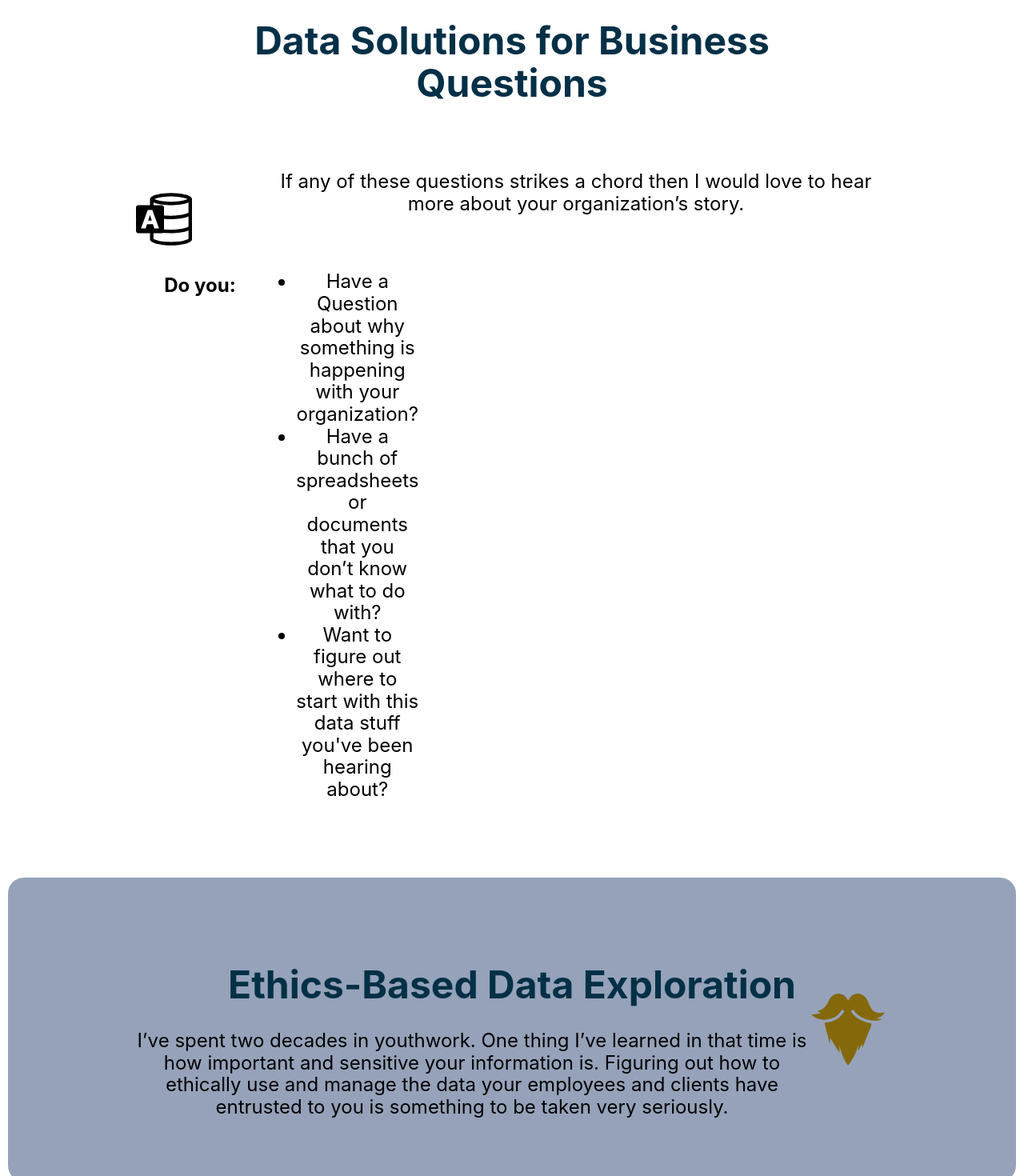
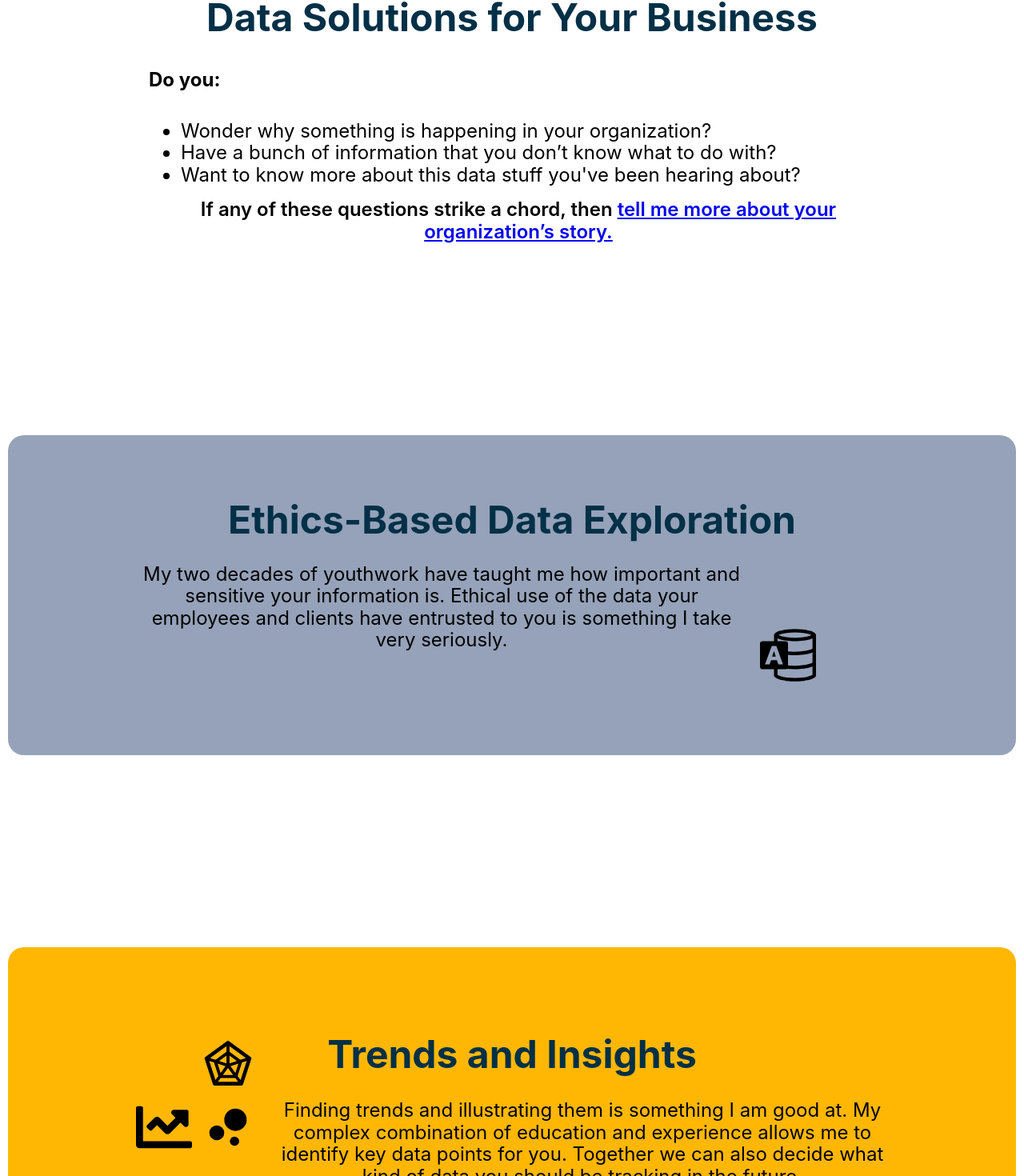
Before and after one commit to JeremyKlassen/PortfolioWebsite, a React (Vite) app: page / in a window 1280 px wide. Shown: the part 548-2018 px from the top of the page at 80% size. Built offline with nearby package versions, Linux system fonts and the light colour scheme; some icons are missing.

Commit message:
Updated some Landing Page styling, and fixed typescript errors.

```diff
--- a/src/App.tsx
+++ b/src/App.tsx
@@ -4,12 +4,19 @@ import Body from "./components/Body/Body";
 import styles from "./App.module.css";
 import Footer from "./components/Footer/Footer";
 import { Route, Routes } from "react-router-dom";
-import React, { useState } from "react";
+import React, { useState, Dispatch, SetStateAction } from "react";
 
-export const Context = React.createContext({
-  page: "",
-  setPage: (value: string) => {},
-});
+export interface PageContextInterface {
+  page: string;
+  setPage: Dispatch<SetStateAction<string>>;
+}
+
+const defaultState = {
+  page: "Home",
+  setPage: (_page: string) => {},
+} as PageContextInterface;
+
+export const Context = React.createContext(defaultState);
 
 function App() {
   const [page, setPage] = useState("Home");
--- a/src/components/Connect/ContactForm.tsx
+++ b/src/components/Connect/ContactForm.tsx
@@ -3,10 +3,10 @@ import styles from "./ContactForm.module.css";
 const ContactForm = () => {
   return (
     <section className={styles.contactFormContainer} id="contact">
-      <h1>
-        If you would like to get ahold of me, please leave a message and I will
-        get back to you.
-      </h1>
+      <h2>
+        Tell me your story! Leave a message with your Contact information, and I
+        will get back to you soon.
+      </h2>
       <form
         action="https://formsubmit.co/b1155fe82ce3ab72deef1b0dd9c0ee30"
         method="POST"
--- a/src/components/Home/Home.module.css
+++ b/src/components/Home/Home.module.css
@@ -26,29 +26,21 @@ h1 {
 }
 
 .guided {
-  margin-bottom: var(--margin-b);
   margin: 0;
-  padding: 0;
-  margin-top: 10rem;
-  margin-bottom: 10rem;
-}
-
-.background1 {
+  margin-bottom: 15rem;
   background-color: var(--theme-color-7);
-  padding: 1rem;
-  padding-bottom: 2rem;
   border-radius: 20px;
   display: grid;
-  grid-template-columns: repeat(6 1fr);
-  grid-template-rows: 1fr 1fr;
-  margin: 0;
+  grid-template-columns: repeat(6, 1fr);
+  grid-template-rows: 0.5fr 1fr;
 }
 
 .bg1Pic {
-  grid-row: 1/3;
+  grid-row: 2/3;
   grid-column: 6/7;
   align-self: center;
   justify-self: center;
+  margin-left: 1rem;
 }
 
 .bg1P {
@@ -57,8 +49,13 @@ h1 {
 }
 
 .bg1H1 {
+  display: flex;
+  flex-direction: column;
+  justify-content: flex-start;
   grid-row: 1/2;
   grid-column: 1/7;
+  padding: 0;
+  padding-bottom: 1rem;
 }
 
 .background2 {
@@ -88,6 +85,7 @@ h1 {
   grid-column: 1/2;
   align-self: center;
   justify-self: center;
+  margin-right: 1rem;
 }
 
 .background3 {
@@ -112,9 +110,10 @@ h1 {
 .landing {
   padding: 0px;
   margin: 0px;
-  display: grid;
-  grid-template-columns: repeat(6, 1fr);
-  grid-template-rows: 1fr 1fr;
+  display: flex;
+  flex-direction: column;
+  align-items: flex-start;
+  margin-bottom: 10rem;
 }
 
 .dataIconsContainer {
@@ -122,15 +121,40 @@ h1 {
   grid-column: 1/2;
 }
 
-.landing h1 {
-  grid-row: 1/2;
-  grid-column: 1/7;
+.dataIconsContainer ul {
+  display: flex;
+  flex-direction: column;
+  flex-wrap: nowrap;
+  align-items: center;
 }
 
-.landing p {
-  grid-row: 2/3;
-  grid-column: 2/7;
+.landing h1 {
+  padding: 0;
+  padding-bottom: 1rem;
   align-self: center;
+}
+
+.landingContent {
+  display: flex;
+  flex-direction: column;
+  margin-left: 1rem;
+}
+
+.landingContent p {
+  font-weight: 600;
+}
+
+.landingContent h2 {
+  align-self: flex-start;
+}
+
+.landingList {
+  display: flex;
+  flex-direction: column;
+}
+
+.landingList li {
+  align-self: flex-start;
 }
 
 .tableauPlaceholder {
--- a/src/components/Home/Home.tsx
+++ b/src/components/Home/Home.tsx
@@ -2,7 +2,7 @@ import styles from "./Home.module.css";
 import TextPictureRight from "../TextPictureRight/TextPictureRight";
 import jeremy5 from "../../assets/selfies/jeremy5.jpeg";
 import DataIcons from "./DataIcons";
-import { GiBeard } from "react-icons/gi";
+import { HashLink } from "react-router-hash-link";
 import ChartIcons from "./ChartIcons";
 import ContactForm from "../Connect/ContactForm";
 
@@ -10,50 +10,44 @@ const Home = () => {
   return (
     <>
       <section className={styles.landing}>
-        <h1>Data Solutions for Business Questions</h1>
+        <h1>Data Solutions for Your Business</h1>
+        <div className={styles.landingContent}>
           <h2>Do you: </h2>
-        <ul>
+          <ul className={styles.landingList}>
+            <li>Wonder why something is happening in your organization?</li>
             <li>
-            Have a Question about why something is happening with your
-            organization?
+              Have a bunch of information that you don’t know what to do with?
             </li>
             <li>
-            Have a bunch of spreadsheets or documents that you don’t know what
-            to do with?
-          </li>
-          <li>
-            Want to figure out where to start with this data stuff you've been
-            hearing about?
+              Want to know more about this data stuff you've been hearing about?
             </li>
           </ul>
           <p>
-          If any of these questions strikes a chord then I would love to hear
-          more about your organization’s story.
+            If any of these questions strike a chord, then{" "}
+            <HashLink smooth to={"/Home#contact"}>
+              tell me more about your organization’s story.
+            </HashLink>
           </p>
-        <div className={styles.dataIconsContainer}>
-          <DataIcons />
         </div>
       </section>
-      <section className={styles.guided + " " + styles.background1}>
+      <section className={styles.guided}>
         <h1 className={styles.bg1H1}>Ethics-Based Data Exploration</h1>
         <p className={styles.bg1P}>
-          I’ve spent two decades in youthwork. One thing I’ve learned in that
-          time is how important and sensitive your information is. Figuring out
-          how to ethically use and manage the data your employees and clients
-          have entrusted to you is something to be taken very seriously.
+          My two decades of youthwork have taught me how important and sensitive
+          your information is. Ethical use of the data your employees and
+          clients have entrusted to you is something I take very seriously.
         </p>
         <div className={styles.bg1Pic}>
-          <GiBeard size={100} color="#85680a" />
+          <DataIcons />
         </div>
       </section>
       <section className={styles.background2}>
         <h1>Trends and Insights</h1>
         <p>
-          Finding trends and figuring out how to illustrate them through simple
-          charts and graphs is something I am good at. I have a complex
-          combination of education and experience. This allows me to identify
-          key items in data. It also allows me to help you decide what kind of
-          data you should be tracking in the future.
+          Finding trends and illustrating them is something I am good at. My
+          complex combination of education and experience allows me to identify
+          key data points for you. Together we can also decide what kind of data
+          you should be tracking in the future.
         </p>
         <div className={styles.chartsContainer}>
           <ChartIcons />
@@ -63,9 +57,9 @@ const Home = () => {
         heading="Together, Let's Make a Difference"
         textBlock="Thank you for joining me on this journey. Whether you share
           my passion for data's transformative power or simply wish to explore,
-          I invite you to connect. Together, we can turn raw data into positive
+          I invite you to connect. Together, lets turn raw data into positive
           change. Look at my projects, delve into my story,
-          and let's work towards a brighter future together."
+          and work with me towards a brighter future."
         picUrl={jeremy5}
       />
       <ContactForm />
--- a/src/components/Portfolio/Portfolio.tsx
+++ b/src/components/Portfolio/Portfolio.tsx
@@ -1,5 +1,4 @@
 import Github from "../SocialMedia/Github";
-import Tableau from "../SocialMedia/Tableau";
 import styles from "./Portfolio.module.css";
 import { Link } from "react-router-dom";
 import { BsFillFileBarGraphFill } from "react-icons/bs";
```
Lines whose indentation alone changed are shown as unchanged.
